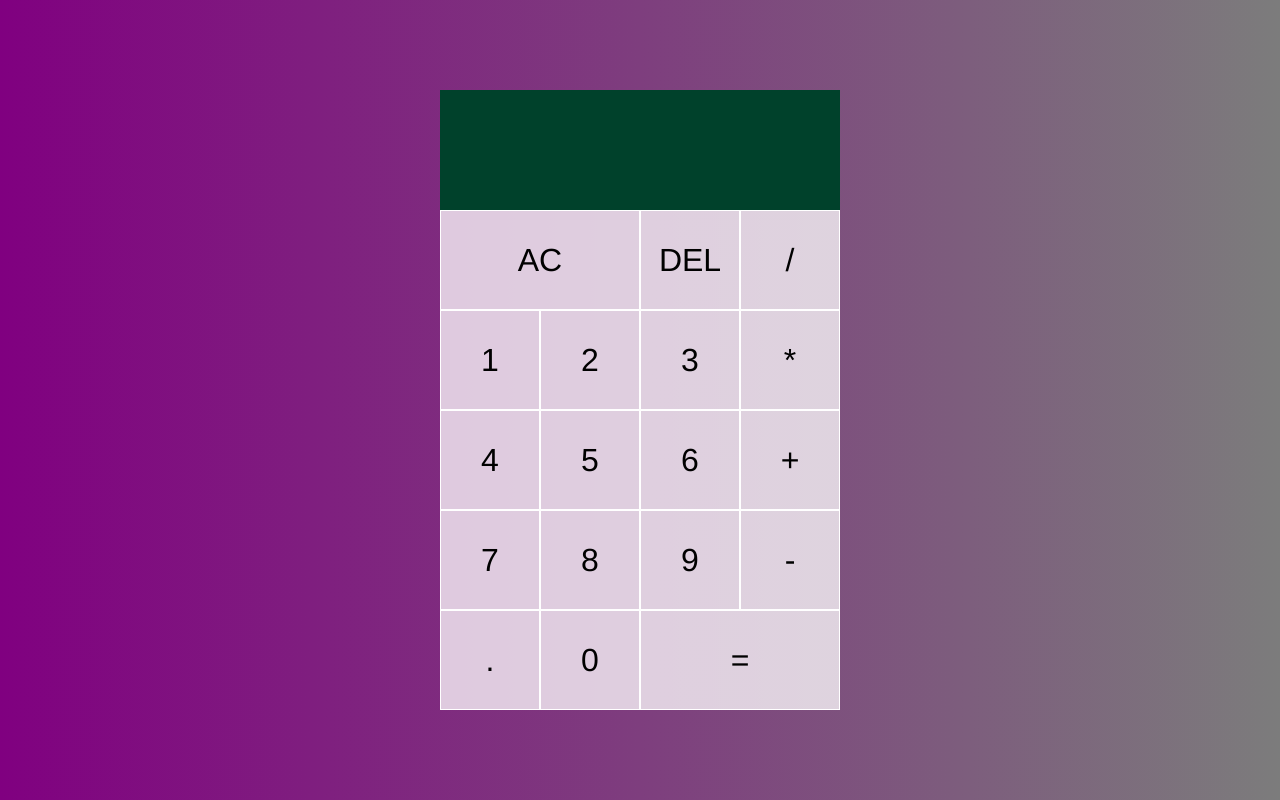
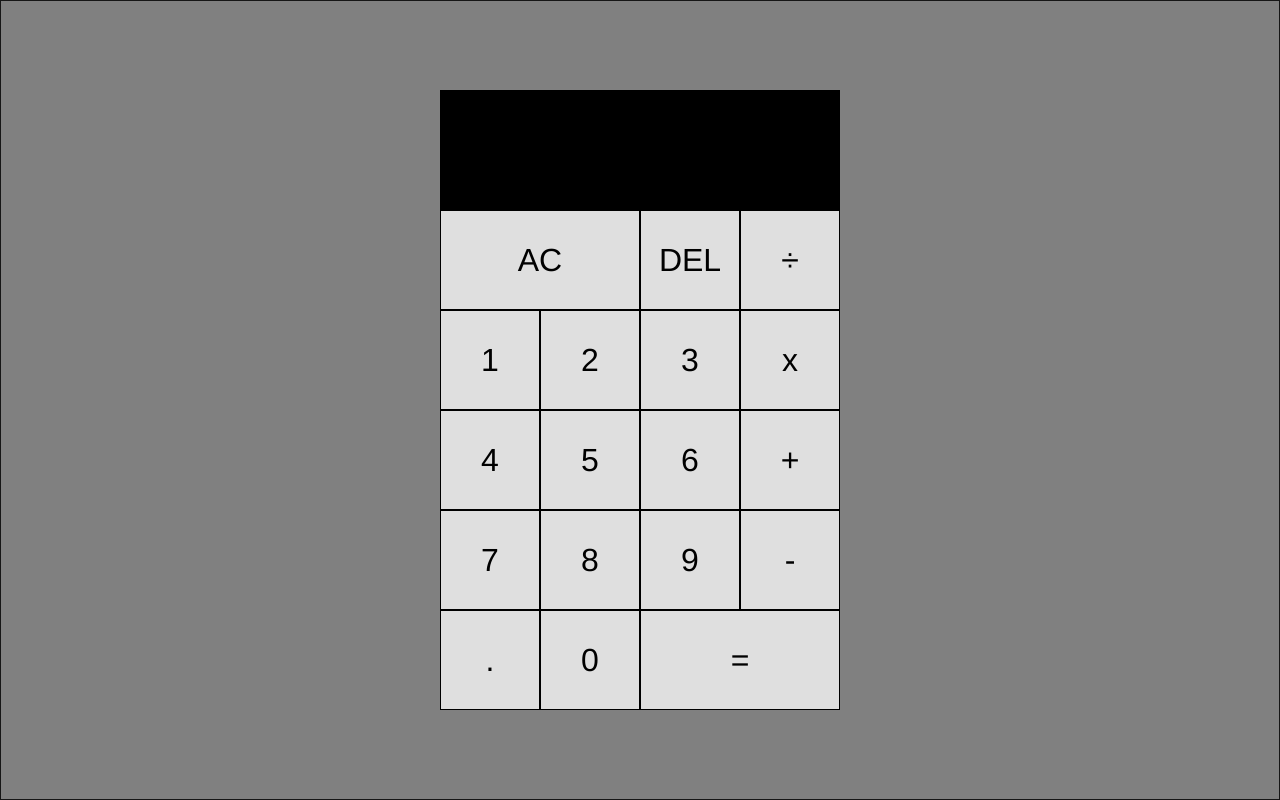
Before and after one commit to MarcQuimis/Calculator, a plain HTML site: page index.html in a window 1280 px wide. Drawn offline with Linux system fonts and the light colour scheme.

Commit message:
Uplaod design

```diff
--- a/index.html
+++ b/index.html
@@ -17,11 +17,11 @@
 
         <button data-borrar-todo class="span-dos">AC</button>
         <button data-borrar>DEL</button>
-        <button data-signo>/</button>
+        <button data-signo>÷</button>
         <button data-numero>1</button>
         <button data-numero>2</button>
         <button data-numero>3</button>
-        <button data-signo>*</button>
+        <button data-signo>x</button>
         <button data-numero>4</button>
         <button data-numero>5</button>
         <button data-numero>6</button>
--- a/scripts.js
+++ b/scripts.js
@@ -13,6 +13,7 @@
         function actualizarPantalla() {
             pantallaNumActual.textContent = numActual;
             pantallaNumAnterior.textContent = numAnterior + (operacion ? operacion : '');
+
         }
 
         numeroB.forEach(button => {
--- a/styles.css
+++ b/styles.css
@@ -8,7 +8,7 @@
 body{
     margin: 0;
     padding: 0;
-    background: linear-gradient(to right, #800080, #7c7c7c);
+    background-color: grey;
 }
 
 
@@ -19,14 +19,16 @@ body{
     min-height: 100vh;
     grid-template-columns: repeat(4, 100px);
     grid-template-rows: minmax(120px, auto) repeat(5,100px);
+    border: 1px solid rgb(22, 22, 22);
+
 }
 
 .calcu button{
     cursor: pointer;
     font-size: 2rem;
-    border: 1px solid white;
+    border: 1px solid black;
     outline: none;
-    background-color: rgb(255, 255, 255, .75);
+    background-color: rgba(255, 255, 255, 0.75);
 }
 
 .calcu button:hover{
@@ -39,7 +41,7 @@ body{
 
 .pantalla {
     grid-column: span 4;
-    background-color: rgb(0, 65, 43);
+    background-color: rgb(0, 0, 0);
     display: flex;
     align-items:end ;
     justify-content: space-around;
```
